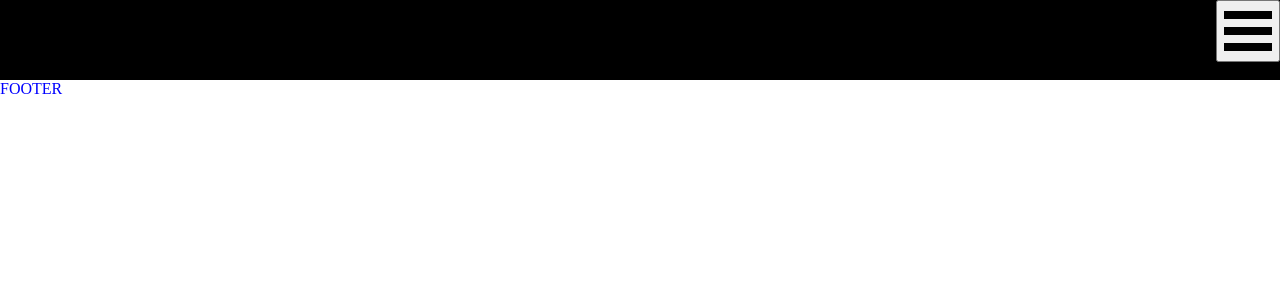
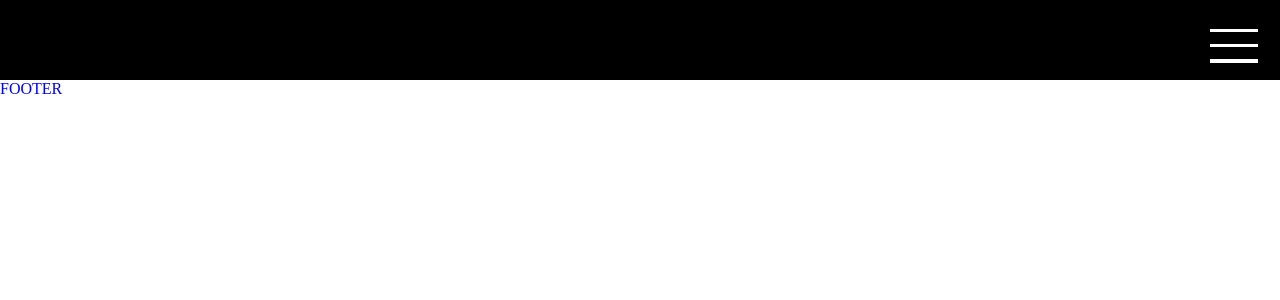
Before and after one commit to hkennedyvi/store, a React (Create React App) app: page / in a window 1280 px wide. Shown: the top 300 px of the page. Built offline with nearby package versions, Linux system fonts and the light colour scheme.

Commit message:
navbar burger animated

```diff
--- a/src/components/NavBar/index.jsx
+++ b/src/components/NavBar/index.jsx
@@ -4,17 +4,19 @@ import './navbar.scss';
 function NavBar() {
 
     const [navBarExpanded, setNavBarExpanded] = useState(false);
+    const [burgerStatus, setBurgerStatus] = useState('closed');
 
     function toggleNavBar(e) {
         e.preventDefault();
         setNavBarExpanded(!navBarExpanded);
+        setBurgerStatus(burgerStatus === 'open' ? 'closed' : 'open')
     }
     return (
       <nav className={navBarExpanded ? "navbar-expand" : "navbar"} >
           <button className="nav-burger" onClick={toggleNavBar}>
-              <div className="burger-top"></div>
-              <div className="burger-middle"></div>
-              <div className="burger-bottom"></div>
+              <div className={`burger-line ${burgerStatus}`}></div>
+              <div className={`burger-line ${burgerStatus}`}></div>
+              <div className={`burger-line ${burgerStatus}`}></div>
           </button>
       </nav>
     );
--- a/src/components/NavBar/navbar.scss
+++ b/src/components/NavBar/navbar.scss
@@ -14,13 +14,46 @@
 }
 
 .nav-burger {
-    float: right;
+    position: absolute;
+    top: 0;
+    right: 0;
+    margin: 1rem;
+    background: transparent;
+    border: none;
+
+ .burger-line {
+    width: 3rem;
+    height: 0.2rem;
+    background: white;
+    margin: 0.75rem 0;
+    transition: 500ms;
+ }
+
+ .open:nth-child(1) {
+    transform: rotate(45deg) translateY(8px) translateX(8px);
+  }
+
+  .open:nth-child(2) {
+    opacity: 0;
+  }
+
+  .open:nth-child(3) {
+    transform: rotate(-45deg) translateY(-8px) translateX(8px);
+  }
+
+  .closed:nth-child(1) {
+    transform: rotate(0) translateY(0);
+  }
+
+  .closed:nth-child(2) {
+    opacity: 1;
+  }
+
+  .closed:nth-child(3) {
+    transform: rotate(0) translateY(0);
+  }
 }
 
-.burger-top, .burger-middle, .burger-bottom {
-    width: 3rem;
-    height: 0.5rem;
-    background: black;
-    margin: 0.5rem 0;
-    transition: 500ms;
+.nav-burger:focus {
+    outline: none;
 }
```
